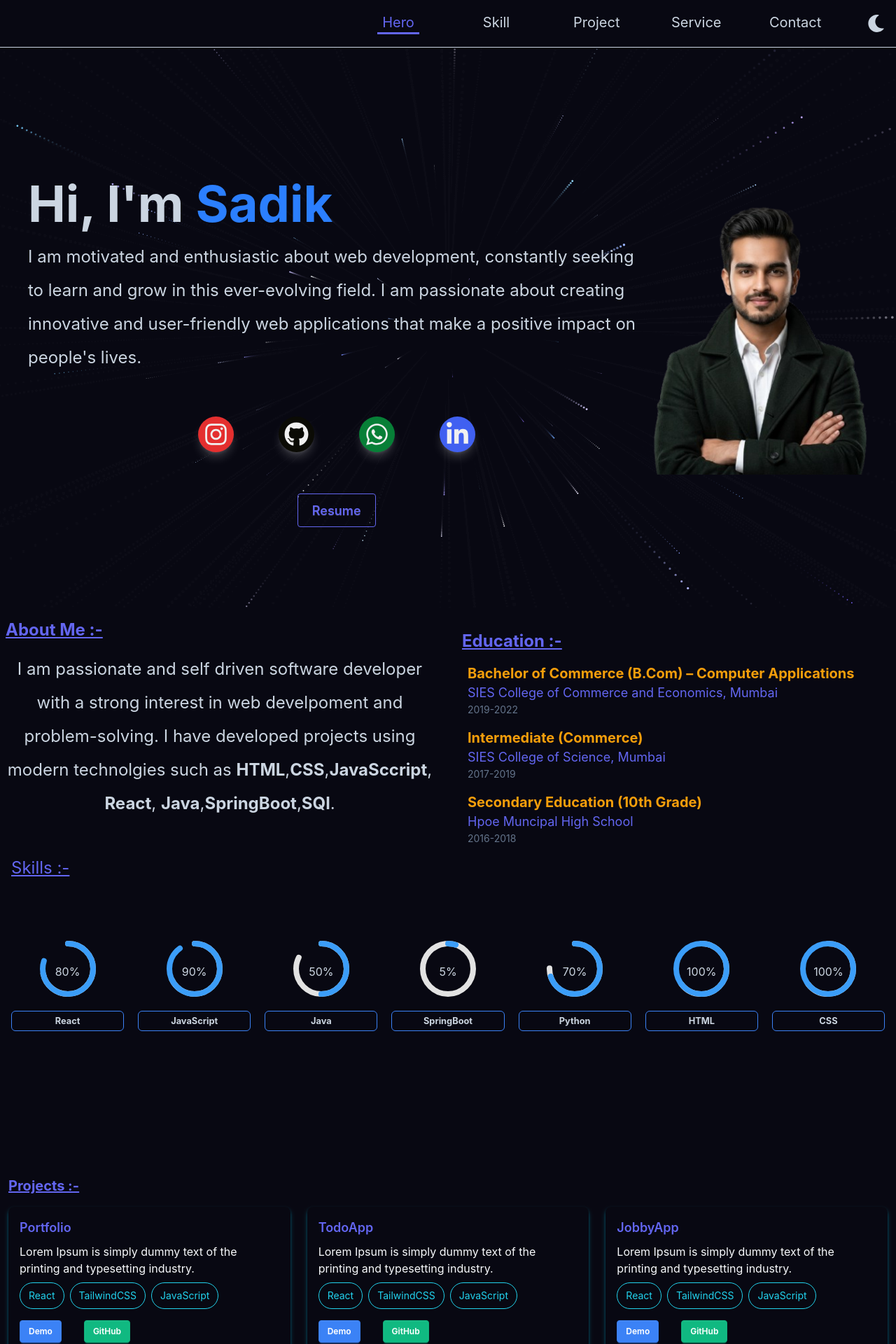
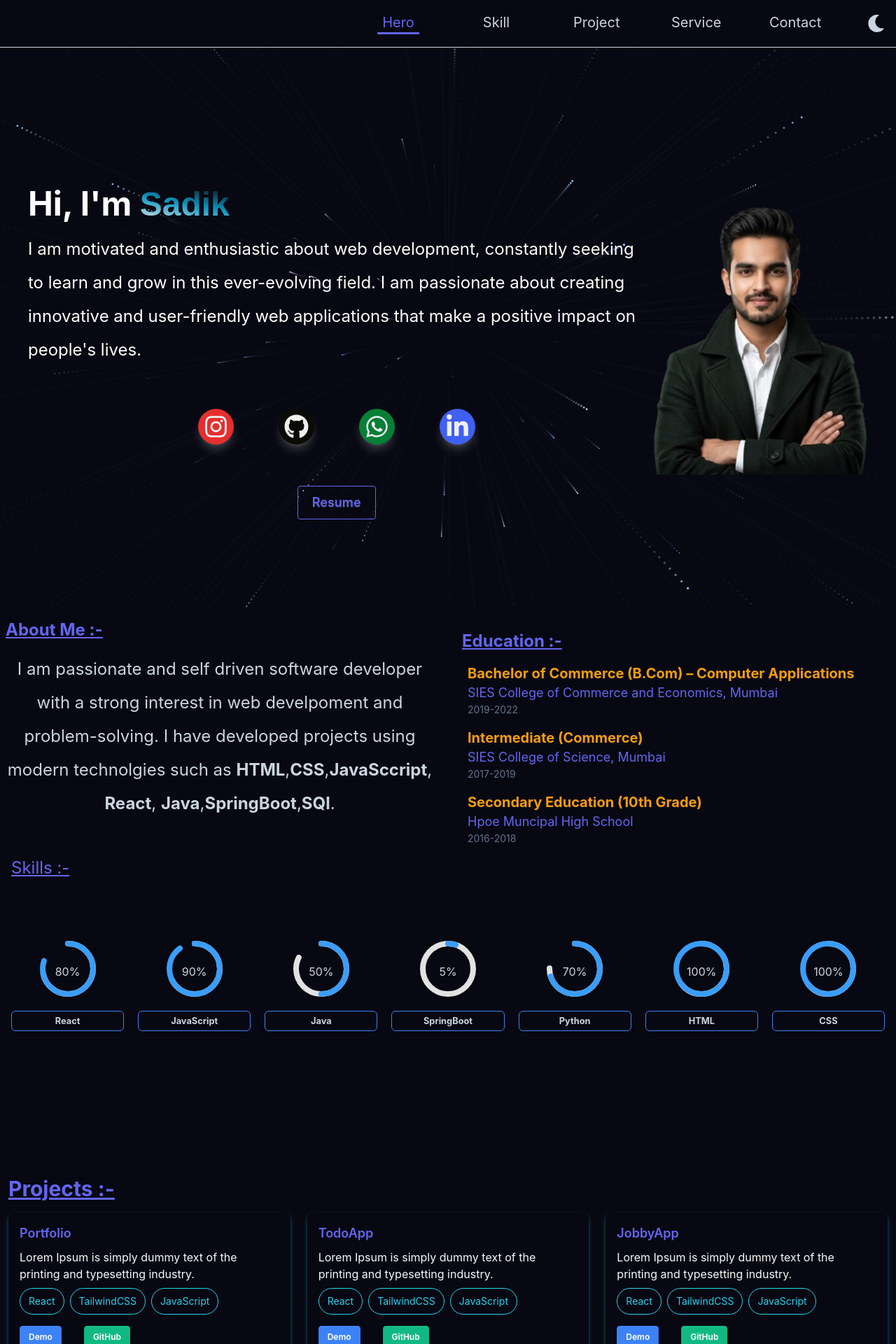
Before and after one commit to Sadik1433/Portfolio, a React app: page / in a window 1280 px wide. Shown: the top 1920 px of the page at 70% size. Built offline with nearby package versions, Linux system fonts and the light colour scheme; the HTML template or start-up script is replaced by a standard one.

Commit message:
new commit

```diff
--- a/src/App.css
+++ b/src/App.css
@@ -88,3 +88,10 @@ a {
   -moz-user-select: none; /* Firefox */
   -ms-user-select: none; /* IE/Edge */
 }
+
+.name-text {
+  background: linear-gradient(10deg, #f1edee, #0d97c1, #0a0000);
+  -webkit-background-clip: text;
+  color: transparent;
+  font-family: sans-serif;
+}
--- a/src/components/Contact.jsx
+++ b/src/components/Contact.jsx
@@ -9,7 +9,7 @@ const Contact = () => {
   return (
     <section id="contact" className="w-full px-2">
       <div className="px-2">
-        <h5 className="text-lg font-bold text-[var(--color-primary)]">Get In Touch</h5>
+        <h5 className="text-3xl font-bold text-[var(--color-primary)]">Get In Touch</h5>
         <p className="mt-4 text-lg leading-6 md:text-xl lg:text-2xl lg:leading-10">
           I am actively seeking internship and entry-level opportunities where I
           can apply my skills, learn from experienced professionals, and
@@ -20,7 +20,7 @@ const Contact = () => {
       <div className="grid grid-cols-1 md:grid-cols-2 gap-[35px] boxShadow p-[30px]  rounded-xl">
         <aside className="w-full flex flex-col rounded-md">
           <div className="mb-10">
-            <h1 className="text-[2rem] font-[600] leading-[35px] text-[var(--color-info)]">
+            <h1 className="text-[1rem] font-[600] leading-[35px] text-[var(--color-info)]">
               Contact Information
             </h1>
           </div>
--- a/src/components/Hero.jsx
+++ b/src/components/Hero.jsx
@@ -18,10 +18,10 @@ const Hero = () => {
             />
           </div>
           <div className="md:mt-18">
-            <h1 className="text-3xl font-bold text-left md:text-5xl lg:text-7xl">
-              Hi, I'm <span className="text-blue-500 z-[-10]">Sadik</span>
+            <h1 className="text-2xl text-white font-bold text-left md:text-3xl lg:text-5xl">
+              Hi, I'm <span className="text-blue-500 z-[-10] name-text">Sadik</span>
             </h1>
-            <p className="mt-2 text-lg leading-6 md:text-xl md:mt-4  lg:text-2xl lg:leading-12">
+            <p className="mt-2 text-white text-lg leading-6 md:text-xl md:mt-4  lg:text-2xl lg:leading-12">
               I am motivated and enthusiastic about web development, constantly
               seeking to learn and grow in this ever-evolving field. I am
               passionate about creating innovative and user-friendly web
--- a/src/components/Project.jsx
+++ b/src/components/Project.jsx
@@ -41,14 +41,14 @@ const Project = () => {
   return (
     <section id="project">
       <div className="relative py-3 lg:h-screen z-10 px-3">
-        <h1 className="text-lg  font-bold md:text-xl lg:3xl text-[var(--color-primary)] underline">
+        <h1 className="text-2xl font-bold md:text-xl lg:text-3xl text-[var(--color-primary)] underline">
           Projects :-
         </h1>
         <div className="grid grid-cols-1 md:grid-cols-2 lg:grid-cols-3 gap-6 mt-4 ">
           {projects.map((project) => (
             <div
               key={project.id}
-              className="p-4 bg-transparent shadow-lg shadow-cyan-500/50 inset-shadow-2xs  rounded-lg shadow-md  cursor-pointer hover:shadow-lg transition-shadow duration-500 transition-transform duration-500 hover:scale-105"
+              className="card-filter p-4 shadow-lg shadow-cyan-500/50   rounded-lg shadow-md  cursor-pointer hover:shadow-lg transition-shadow duration-500 transition-transform duration-500 hover:scale-105"
             >
               <h2 className="text-lg font-semibold text-[var(--color-primary)]">
                 {project.name}
@@ -72,14 +72,14 @@ const Project = () => {
                   target="_blank"
                   rel="noopener noreferrer"
                 >
-                  <button className="btn btn-info btn-sm text-white">Demo</button>
+                  <button className="btn btn-info btn-sm text-white">
+                    Demo
+                  </button>
                 </a>
-                <a
-                  href={project.git}
-                  target="_blank"
-                  rel="noopener noreferrer"
-                >
-                  <button className="btn btn-success btn-sm text-white">GitHub</button>
+                <a href={project.git} target="_blank" rel="noopener noreferrer">
+                  <button className="btn btn-success btn-sm text-white">
+                    GitHub
+                  </button>
                 </a>
               </div>
             </div>
```
